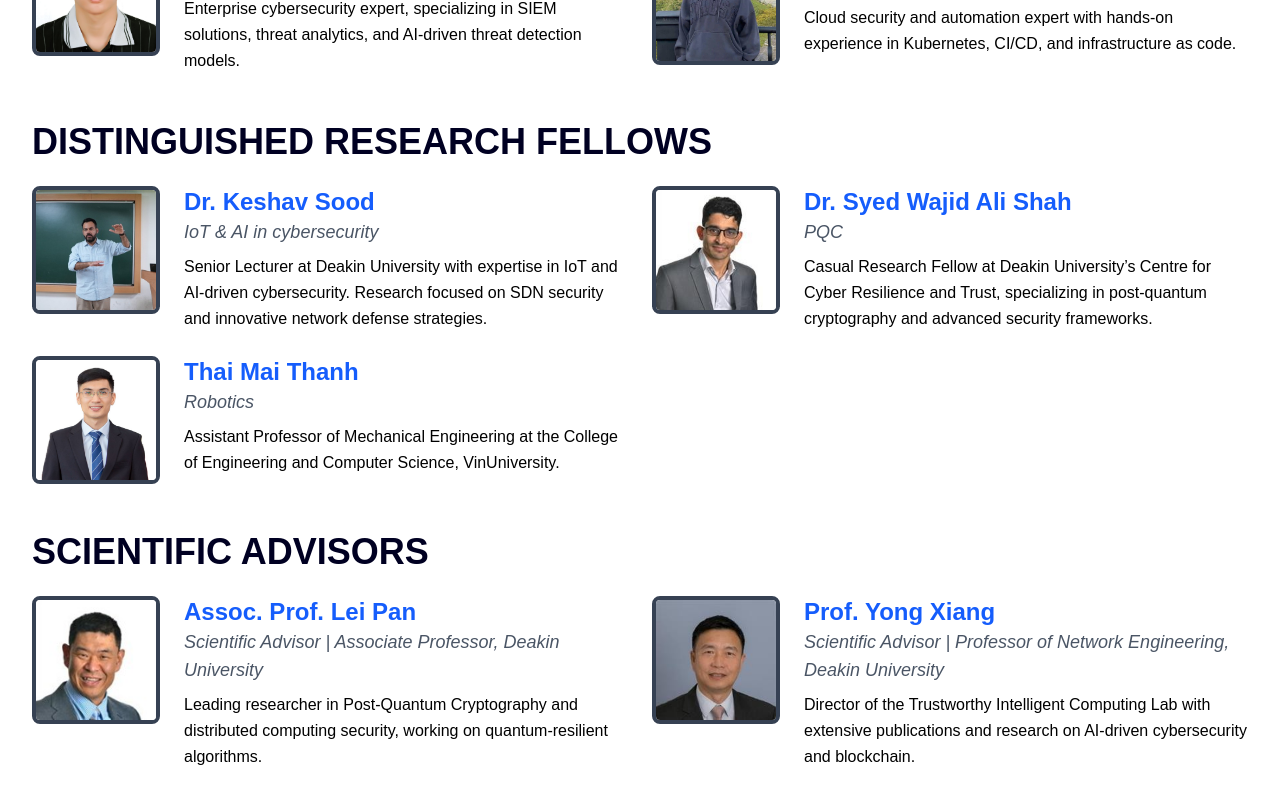
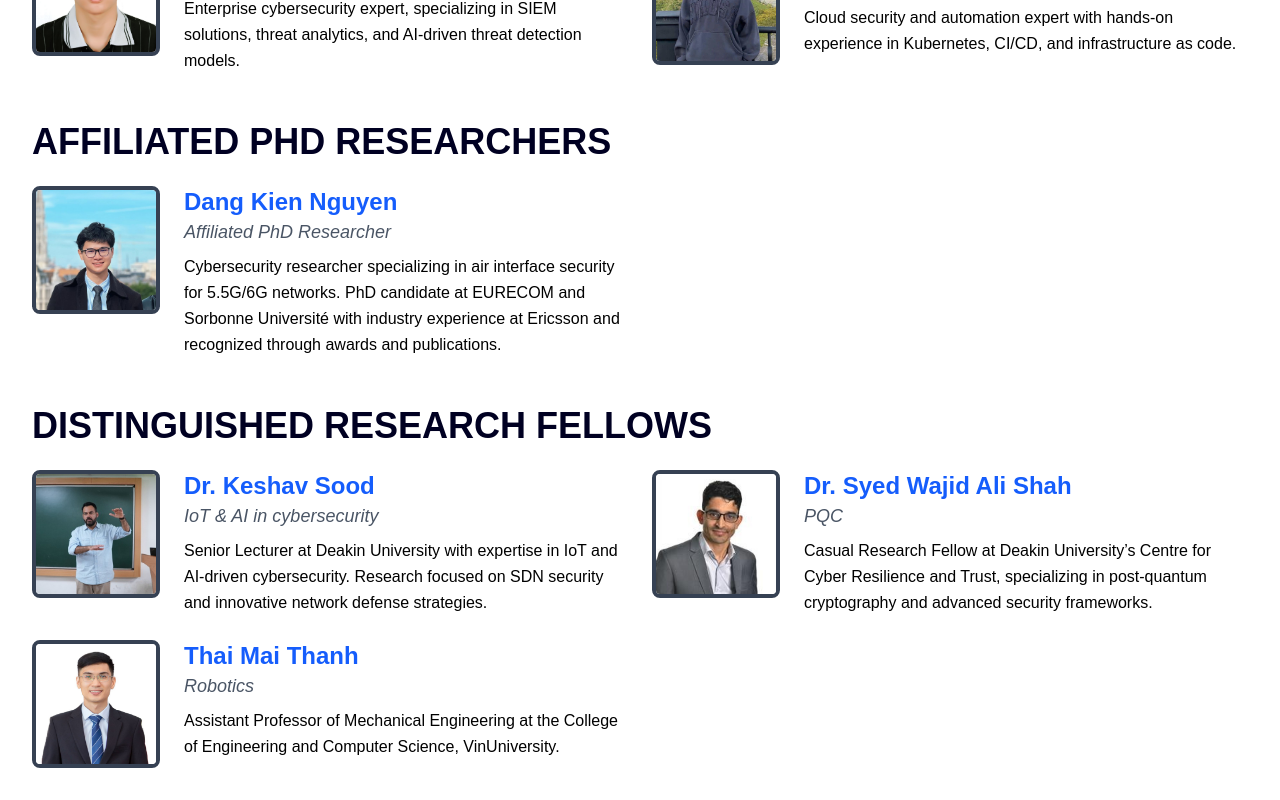
Before and after one commit to ducsssanh/lab-web, a Next.js app: page /people in a window 1280 px wide. Shown: the part 1980-2780 px from the top of the page. Built offline with nearby package versions, Linux system fonts and the light colour scheme.

Commit message:
Add Dang Kien Nguyen

```diff
--- a/src/app/people/[slug]/page.js
+++ b/src/app/people/[slug]/page.js
@@ -165,7 +165,6 @@ Currently working at TMA Solutions, he is responsible for maintaining and upgrad
 Certified in DevNet Associate (Cisco) and Microsoft Azure Fundamentals, Tu is dedicated to advancing security automation and cost-efficient cloud operations. His interests lie in cloud-native security architectures, DevSecOps methodologies, and AI-driven infrastructure monitoring.
 `,
   },
-
   'pham-ngoc-van': {
     name: 'Phạm Ngọc Vân',
     position: 'Graduate Researcher',
@@ -187,6 +186,19 @@ He is part of a research lab working on the application of Machine Learning in a
 He played a key role in achieving ISO 27001 certification with Nestlé’s Central West Africa Region (CWAR) through his direct efforts from 2014 to 2020. Michael has a proven track record of executing cybersecurity awareness programs that support an organization's mission, culture, and IT infrastructure.
 
 He is proficient in navigating the intersection of business, technology, and human behavior and is passionate about integrating emerging technologies to create future-ready organizations.
+`,
+
+  //AFFILIATED PHD RESEARCHERS
+  },
+  'dang-kien-nguyen': {
+    name: 'Dang Kien Nguyen',
+    position: 'Affiliated PhD Researcher',
+    imageUrl: '/people/DangKienNguyen.jpg',
+    description: `Dang Kien Nguyen is a dedicated cybersecurity expert with a robust academic and professional background in the field. He is currently a PhD candidate at EURECOM and Sorbonne Université, where he conducts groundbreaking research on securing air interfaces in 5.5G/6G networks. His academic journey includes dual Master's degrees in Cybersecurity from Université Libre de Bruxelles and Complex Systems/IoT Cybersecurity from Université Bretagne-Sud, both completed with distinction.
+
+Kien's professional experience spans several high-impact roles, including his current position as a Researcher at Ericsson, where he focuses on developing simulation tools and systems to detect and mitigate security threats in next-generation telecommunication networks. His earlier roles include a 5G Security Internship at Ericsson, where he pioneered detection systems for air interface attacks, and a Cybersecurity Research Internship at Université de Sherbrooke, where he analyzed 5G authentication traffic.
+
+He has also worked as a Cybersecurity Research Engineer at HCL Vietnam, researching security for autonomous vehicles, and as a Penetration Tester at CyRadar, uncovering vulnerabilities in web and mobile applications. Kien's academic and professional achievements have earned him several accolades, such as the Erasmus Mundus Joint Master Scholarship and the Best Industrial Paper Award. His expertise is further demonstrated through his publications, presentations, and certifications, which highlight his commitment to advancing cybersecurity research and practice.
 `,
   },
 
--- a/src/app/people/page.js
+++ b/src/app/people/page.js
@@ -129,6 +129,18 @@ export default function PeoplePage() {
       ],
     },
     {
+      title: "AFFILIATED PHD RESEARCHERS",
+      members: [
+        {
+          name: "Dang Kien Nguyen",
+          role: "Affiliated PhD Researcher",
+          img: "people/DangKienNguyen.jpg",
+          about:
+            "Cybersecurity researcher specializing in air interface security for 5.5G/6G networks. PhD candidate at EURECOM and Sorbonne Université with industry experience at Ericsson and recognized through awards and publications.",
+        },
+      ],
+    },
+    {
       title: "DISTINGUISHED RESEARCH FELLOWS",
       members: [
         {
```
Also changed, not shown: public/people/DangKienNguyen.jpg (added).
